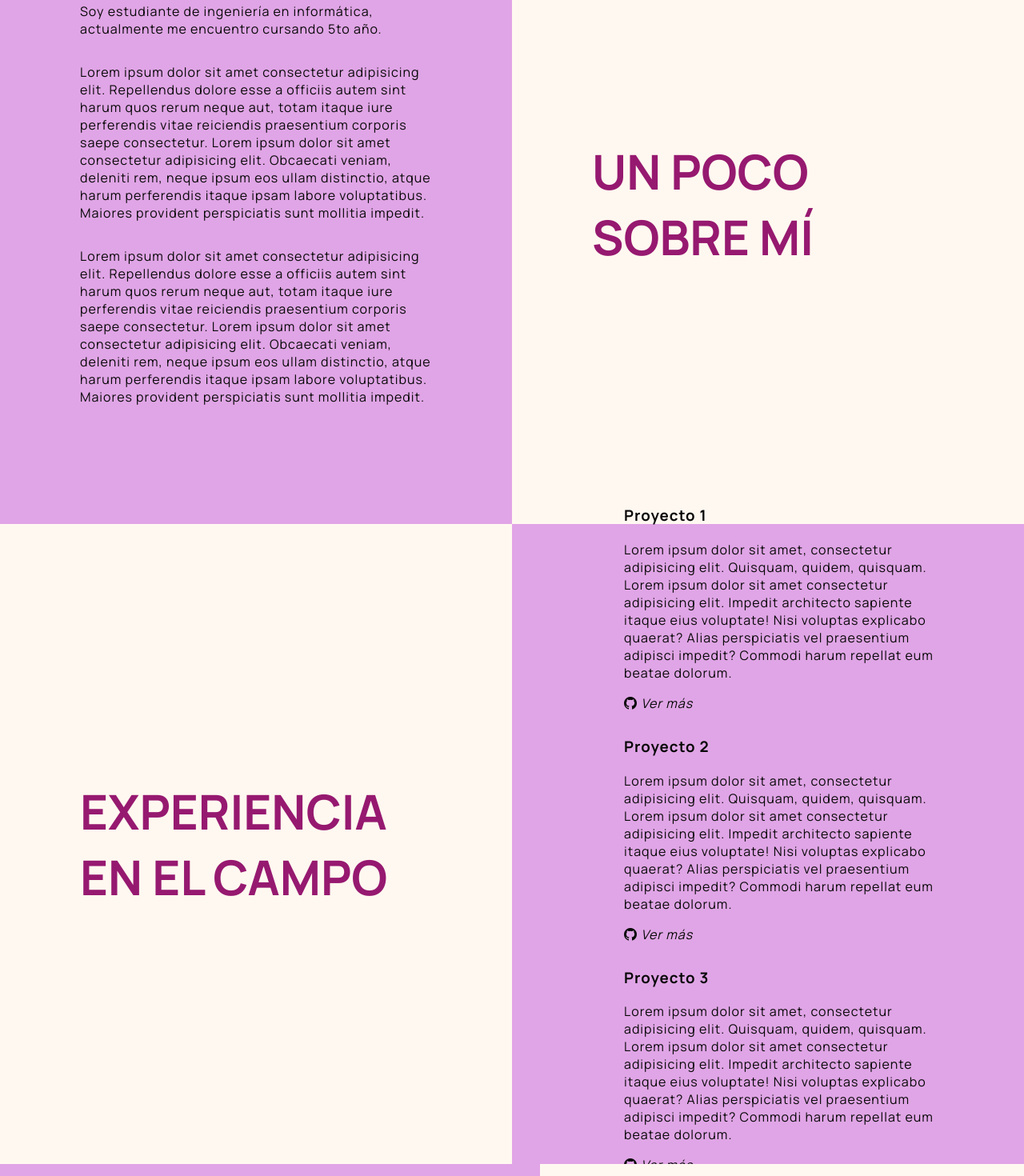
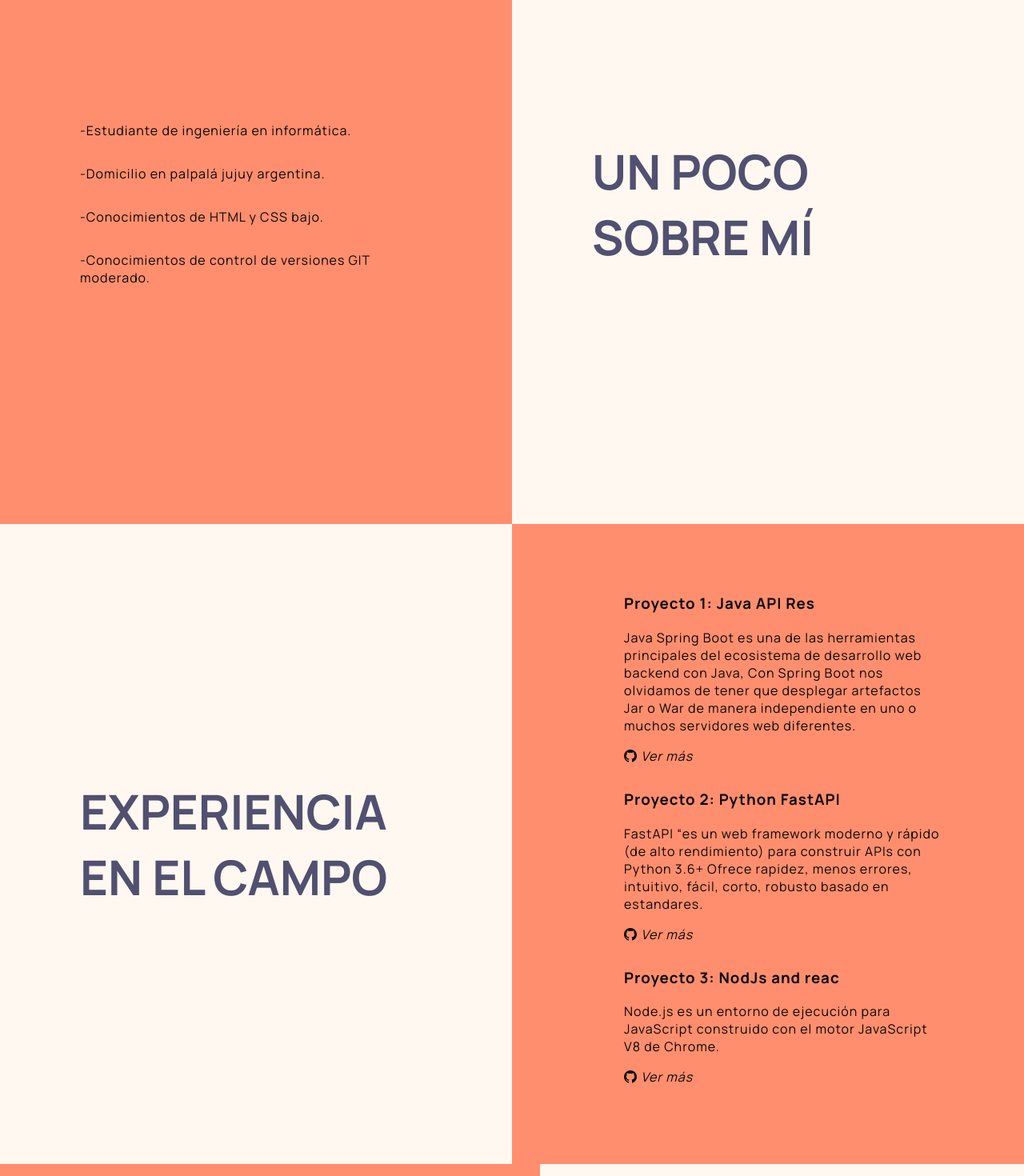
Before and after one commit to margarita264/FULLSTACK-MODULO1-Portafolio, a plain HTML site: page index.html in a window 1280 px wide. Shown: the part 945-2415 px from the top of the page at 80% size. Drawn offline with nearby package versions, Linux system fonts and the light colour scheme.

Commit message:
actualización de información personal

```diff
--- a/index.html
+++ b/index.html
@@ -40,14 +40,14 @@
       <div class="introduction">
         <h1 class="title">Hola!, <br> Soy Margarita Zerpa </h1>
         <ul class="socials">
-          <li><a class="socials-icon" href=""><i class="bi bi-github"></i></a></li>
-          <li><a class="socials-icon" href=""><i class="bi bi-linkedin"></i></a></li>
-          <li><a class="socials-icon" href=""><i class="bi bi-twitter"></i></a></li>
-          <li><a class="socials-icon" href=""><i class="bi bi-facebook"></i></a></li>
-          <li><a class="socials-icon" href=""><i class="bi bi-instagram"></i></a></li>
+          <li><a class="socials-icon" href="https://www.linkedin.com/in/margarita-zerpa"><i class="bi bi-github"></i></a></li>
+          <li><a class="socials-icon" href="https://www.linkedin.com/in/margarita-zerpa"><i class="bi bi-linkedin"></i></a></li>
+          <li><a class="socials-icon" href="https://www.linkedin.com/in/margarita-zerpa"><i class="bi bi-twitter"></i></a></li>
+          <li><a class="socials-icon" href="https://www.linkedin.com/in/margarita-zerpa"><i class="bi bi-facebook"></i></a></li>
+          <li><a class="socials-icon" href="https://www.linkedin.com/in/margarita-zerpa"><i class="bi bi-instagram"></i></a></li>
         </ul>
 
-        <p class="description">+15 años de experiencia trabajando en aplicaciones de alta escala. <br> Déjame contarte un poco de mí, sigue deslizando!</p>
+        <p class="description">En búsqueda de experiencia de trabajo en aplicaciones de alta escala. <br> Déjame contarte un poco de mí, sigue deslizando!</p>
       </div>
 
     </div>
@@ -56,16 +56,16 @@
   <section id="about" class="content">
     <aside class="half-section text-section">
       <p>
-        Soy estudiante de ingeniería en informática, actualmente me encuentro cursando 5to año.
+        -Estudiante de ingeniería en informática.
 
       </p>
       <p>
-        Lorem ipsum dolor sit amet consectetur adipisicing elit. Repellendus dolore esse a officiis autem sint harum quos rerum neque aut, totam itaque iure perferendis vitae reiciendis praesentium corporis saepe consectetur.
-        Lorem ipsum dolor sit amet consectetur adipisicing elit. Obcaecati veniam, deleniti rem, neque ipsum eos ullam distinctio, atque harum perferendis itaque ipsam labore voluptatibus. Maiores provident perspiciatis sunt mollitia impedit.
+        -Domicilio en palpalá jujuy argentina.
+      <p>
+        -Conocimientos de HTML y CSS bajo.
       </p>
       <p>
-        Lorem ipsum dolor sit amet consectetur adipisicing elit. Repellendus dolore esse a officiis autem sint harum quos rerum neque aut, totam itaque iure perferendis vitae reiciendis praesentium corporis saepe consectetur.
-        Lorem ipsum dolor sit amet consectetur adipisicing elit. Obcaecati veniam, deleniti rem, neque ipsum eos ullam distinctio, atque harum perferendis itaque ipsam labore voluptatibus. Maiores provident perspiciatis sunt mollitia impedit.
+        -Conocimientos de control de versiones GIT moderado.
       </p>
     </aside>
     <aside class="half-section title-section">
@@ -80,31 +80,26 @@
     <aside class="half-section text-section">
         <ul class="project-list">
           <li>
-            <h3>Proyecto 1</h3>
+            <h3>Proyecto 1: Java API Res </h3>
             <p>
-              Lorem ipsum dolor sit amet, consectetur adipisicing elit.
-              Quisquam, quidem, quisquam.
-              Lorem ipsum dolor sit amet consectetur adipisicing elit. Impedit architecto sapiente itaque eius voluptate! Nisi voluptas explicabo quaerat? Alias perspiciatis vel praesentium adipisci impedit? Commodi harum repellat eum beatae dolorum.
+              Java Spring Boot es una de las herramientas principales del ecosistema de desarrollo web backend con Java,
+              Con Spring Boot nos olvidamos de tener que desplegar artefactos Jar o War de manera independiente en uno o muchos servidores web diferentes.
             </p>
-            <a class="project-link" href="#"><i class="bi bi-github"></i> Ver más</a>
+            <a class="project-link" href="https://github.com/margarita264/FULLSTACK-MODULO1-Portafolio"><i class="bi bi-github"></i> Ver más</a>
           </li>
           <li>
-            <h3>Proyecto 2</h3>
+            <h3>Proyecto 2: Python FastAPI</h3>
             <p>
-              Lorem ipsum dolor sit amet, consectetur adipisicing elit.
-              Quisquam, quidem, quisquam.
-              Lorem ipsum dolor sit amet consectetur adipisicing elit. Impedit architecto sapiente itaque eius voluptate! Nisi voluptas explicabo quaerat? Alias perspiciatis vel praesentium adipisci impedit? Commodi harum repellat eum beatae dolorum.
+              FastAPI “es un web framework moderno y rápido (de alto rendimiento) para construir APIs con Python 3.6+
+              Ofrece rapidez, menos errores, intuitivo, fácil, corto, robusto basado en estandares.
             </p>
-            <a class="project-link" href="#"><i class="bi bi-github"></i> Ver más</a>
+            <a class="project-link" href="https://github.com/margarita264/FULLSTACK-MODULO1-Portafolio"><i class="bi bi-github"></i> Ver más</a>
           </li>
           <li>
-            <h3>Proyecto 3</h3>
+            <h3>Proyecto 3: NodJs and reac</h3>
             <p>
-              Lorem ipsum dolor sit amet, consectetur adipisicing elit.
-              Quisquam, quidem, quisquam.
-              Lorem ipsum dolor sit amet consectetur adipisicing elit. Impedit architecto sapiente itaque eius voluptate! Nisi voluptas explicabo quaerat? Alias perspiciatis vel praesentium adipisci impedit? Commodi harum repellat eum beatae dolorum.
-            </p>
-            <a class="project-link" href="#"><i class="bi bi-github"></i> Ver más</a>
+              Node.js es un entorno de ejecución para JavaScript construido con el motor JavaScript V8 de Chrome.            </p>
+            <a class="project-link" href="https://github.com/margarita264/FULLSTACK-MODULO1-Portafolio"><i class="bi bi-github"></i> Ver más</a>
           </li>
         </ul>
     </aside>
@@ -137,7 +132,7 @@
     </div>
       <div class="footer-section-container">
         <p>
-          &copy; 2022 - <a class="footer-link" href="https://www.linkedin.com">Nombre y Apellido</a>
+          &copy; 2022 - <a class="footer-link" href="https://www.linkedin.com/in/margarita-zerpa">Margarita Zerpa</a>
         </p>
       </div>
   </footer>
--- a/styles.css
+++ b/styles.css
@@ -1,8 +1,8 @@
 @import url('https://fonts.googleapis.com/css2?family=Manrope:wght@200;400;700;800&display=swap');
 
 :root {
-  --primary-color: #e0a5e6;
-  --primary-color-dark: #961970;
+  --primary-color: #FF8E6E;
+  --primary-color-dark: #515070;
   --accent-color: #FFF8F0;
   --accent-color-black: #080808;
 }
@@ -88,7 +88,7 @@ body {
 }
 
 .avatar-container img {
-  height: 700px;
+  height: 600px;
   width: auto;
 }
 
```
